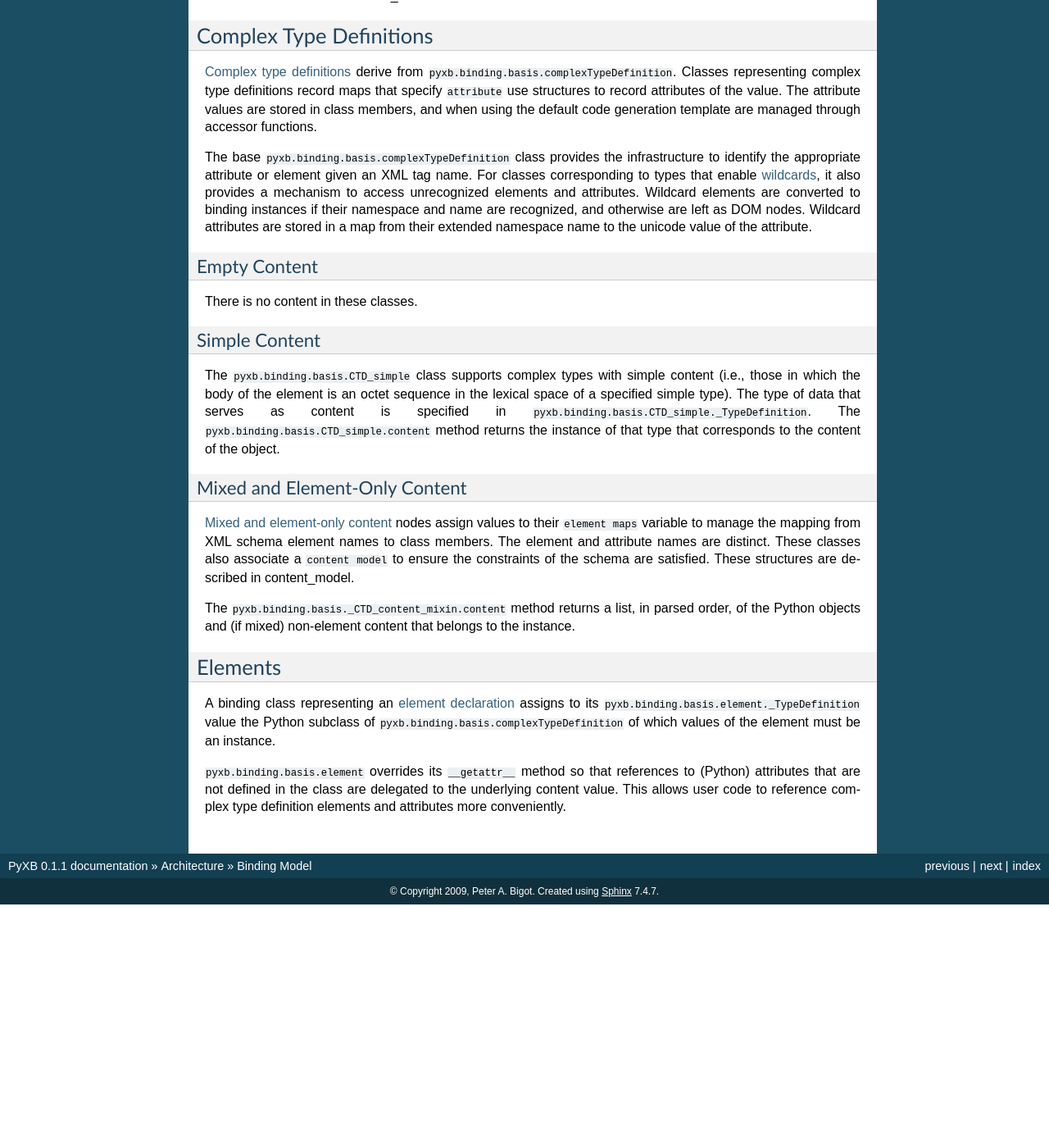
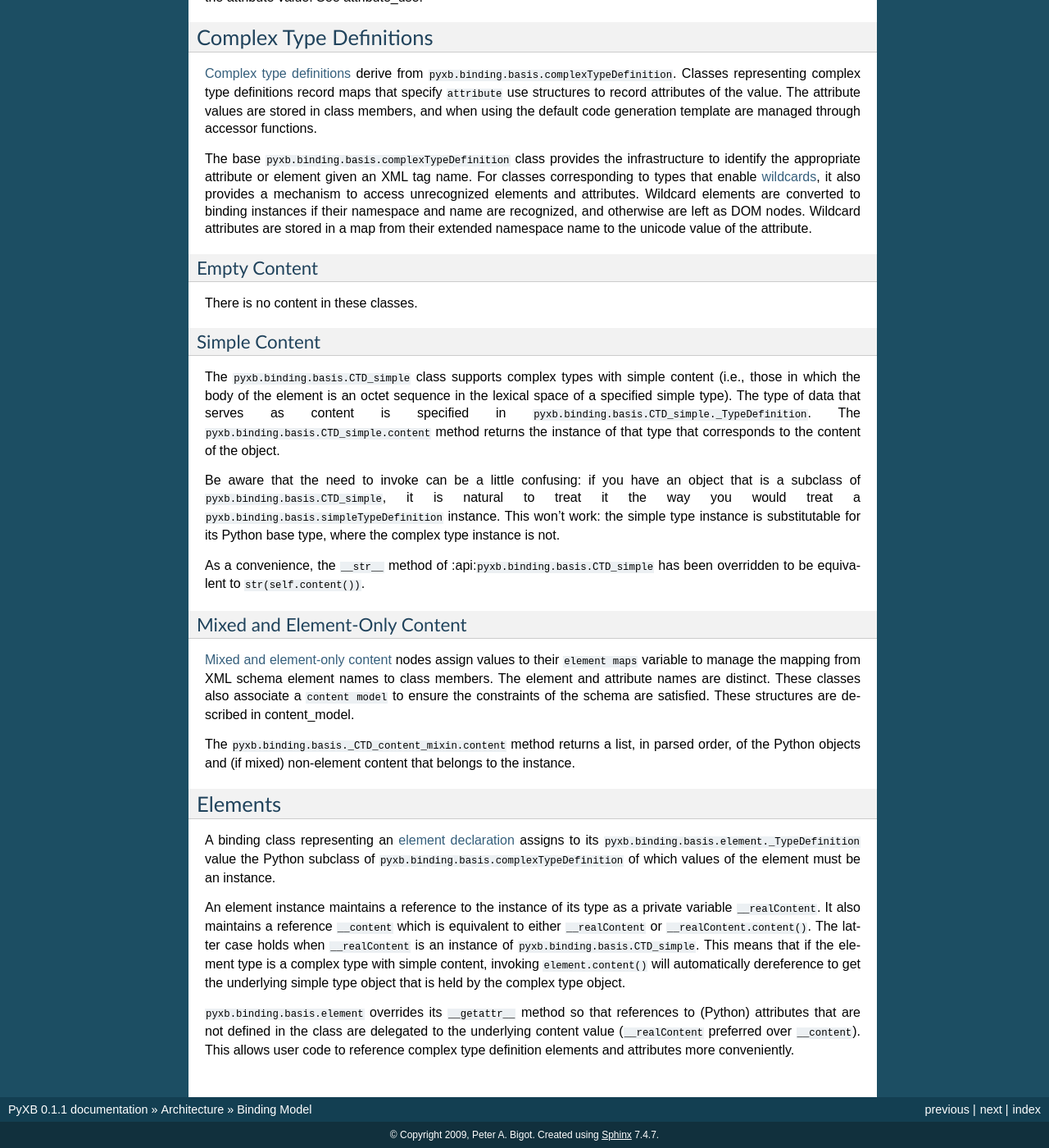
Before and after one commit to pabigot/pyxb, a Sphinx documentation site: the page built from doc/arch_binding.txt, in a window 1280 px wide and 1400 px high, scrolled down 3901 px. Shown: the whole window at 82% size. Built offline with Sphinx 7.4.7, drawn with Linux system fonts in a browser that asks for light colours; pages that are not in the unit, such as notebooks, are missing from menus; cross-references to code outside the pages are shown as plain code; before the commit the page ends 5004 px from its top, so only the background shows below that.

Commit message:
Provide a little more information

```diff
--- a/doc/arch_binding.txt
+++ b/doc/arch_binding.txt
@@ -239,6 +239,17 @@ that serves as content is specified in
 :api:`pyxb.binding.basis.CTD_simple.content` method returns the instance of
 that type that corresponds to the content of the object.
 
+Be aware that the need to invoke can be a little confusing: if you have an
+object that is a subclass of :api:`pyxb.binding.basis.CTD_simple`, it is
+natural to treat it the way you would treat a
+:api:`pyxb.binding.basis.simpleTypeDefinition` instance.  This won't work: the
+simple type instance is substitutable for its Python base type, where the
+complex type instance is not.
+
+As a convenience, the ``__str__`` method of
+:api:``pyxb.binding.basis.CTD_simple`` has been overridden to be equivalent to
+``str(self.content())``.
+
 Mixed and Element-Only Content
 """"""""""""""""""""""""""""""
 
@@ -265,10 +276,20 @@ A binding class representing an `element declaration
 of :api:`pyxb.binding.basis.complexTypeDefinition` of which values of the
 element must be an instance.
 
-:api:`pyxb.binding.basis.element` overrides its ``__getattr__`` method so
-that references to (Python) attributes that are not defined in the class are
-delegated to the underlying content value.  This allows user code to
-reference complex type definition elements and attributes more conveniently.
+An element instance maintains a reference to the instance of its type as a
+private variable ``__realContent``.  It also maintains a reference
+``__content`` which is equivalent to either ``__realContent`` or
+``__realContent.content()``.  The latter case holds when ``__realContent`` is
+an instance of :api:`pyxb.binding.basis.CTD_simple`.  This means that if the
+element type is a complex type with simple content, invoking
+``element.content()`` will automatically dereference to get the underlying
+simple type object that is held by the complex type object.
+
+:api:`pyxb.binding.basis.element` overrides its ``__getattr__`` method so that
+references to (Python) attributes that are not defined in the class are
+delegated to the underlying content value (``__realContent`` preferred over
+``__content``).  This allows user code to reference complex type definition
+elements and attributes more conveniently.
 
 .. ignored
    ## Local Variables:
```
Also changed, not shown: doc/Images/BindingModel.jpg.
